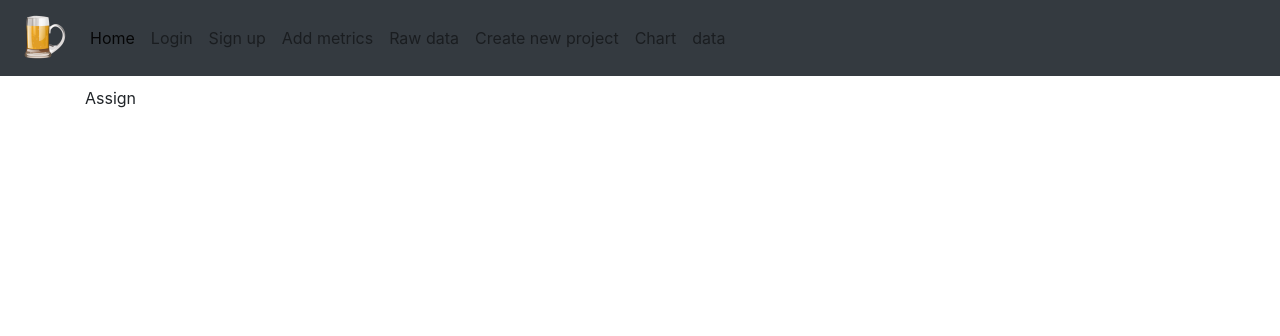
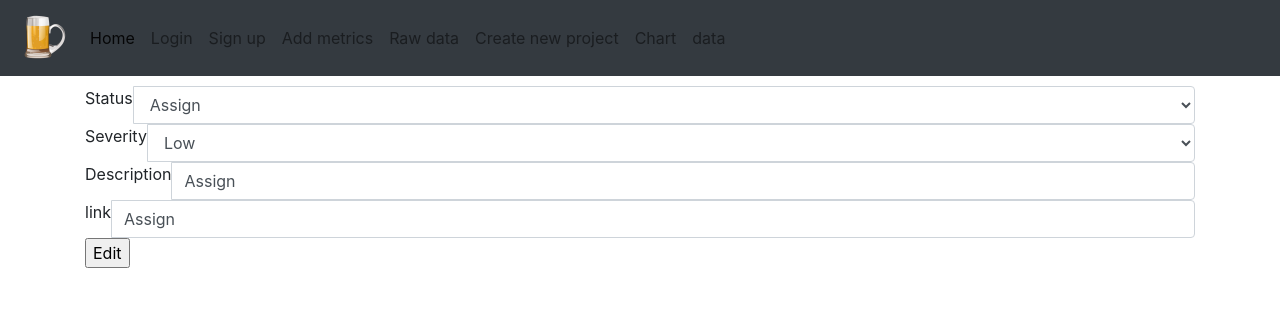
Before and after one commit to pawelszopa/spice_status, a Flask app: page /edit/1 in a window 1280 px wide. Shown: the top 336 px of the page. Run offline with Flask 2, Linux system fonts and the light colour scheme; data comes from the database, SQL or seed files in the repository; both versions use the stored data as it was after the commit; some libraries are stand-ins or nearby versions.

Commit message:
edit issue

```diff
--- a/spice_status/forms/issue_form.py
+++ b/spice_status/forms/issue_form.py
@@ -16,11 +16,14 @@ class IssueForm(FlaskForm):
     submit = SubmitField("Create")
 
 
-class EditIssueForm(FlaskForm):
-    description = StringField('Description', validators=[Length(min=15), DataRequired()])
+class StatusChangeForm(FlaskForm):
     status = SelectField('Status', choices=['New', 'Assign', 'WIP', 'In Review', 'Closed'],
                          validators=[DataRequired()])
-    link = StringField('link')
     severity = SelectField('Severity', choices=['Low', 'Mid', 'High', 'Escalated'],
                            validators=[DataRequired()])
     submit = SubmitField("Edit")
+
+
+class EditIssueForm(StatusChangeForm):
+    description = StringField('Description', validators=[Length(min=15), DataRequired()])
+    link = StringField('link')
--- a/spice_status/templates/edit_item.html
+++ b/spice_status/templates/edit_item.html
@@ -1,7 +1,16 @@
 {% extends '_base.html' %}
 
+{% from "html_macros.html" import form_field %}
+
 {% block content %}
+<form action="" method="post">
+                {{ form.hidden_tag() }}
+                {{ form_field(form.status) }}
+                {{ form_field(form.severity)}}
+                {{ form_field(form.description) }}
+                {{ form_field(form.link) }}
+                {{ form.submit }}
+        </form>
 
-{{issue.description}}
 
 {% endblock %}
--- a/spice_status/views/main_views.py
+++ b/spice_status/views/main_views.py
@@ -1,9 +1,10 @@
 import json
 
-from flask import Blueprint, render_template, jsonify
+from flask import Blueprint, render_template, jsonify, url_for
+from werkzeug.utils import redirect
 
 from ..models.project_models import get_project
-from ..forms.issue_form import IssueForm
+from ..forms.issue_form import IssueForm, EditIssueForm
 from ..models.issue_models import Issue, get_issue_low, get_issue_mid, get_issue_high, get_issue_escalated, \
     get_issue_by_id
 from ..models.user_models import User
@@ -39,7 +40,19 @@ def home():
 @bp_main.route('/edit/<int:issue_id>', methods=["GET", "POST"])
 def edit(issue_id):
     db_item = get_issue_by_id(issue_id)
-    return render_template('edit_item.html', issue=db_item)
+    form = EditIssueForm()
+    form.status.data = db_item.status
+    form.severity.data = db_item.severity
+    form.description.data = db_item.description
+    form.link.data = db_item.link
+    if form.validate_on_submit():
+        db_item.status = form.status.data
+        db_item.severity = form.status.data
+        db_item.description = form.status.data
+        db_item.link = form.status.data
+        db.session.commit()
+        return redirect(url_for('main.home'))
+    return render_template('edit_item.html', issue=db_item, form=form)
 
 
 @bp_main.route('/raw')
```
Also changed, not shown: spice_status/templates/status_page.html (+4 -4 lines), spice_status/spice_status.db, spice_status/templates/all_closed_issue.html (added).
